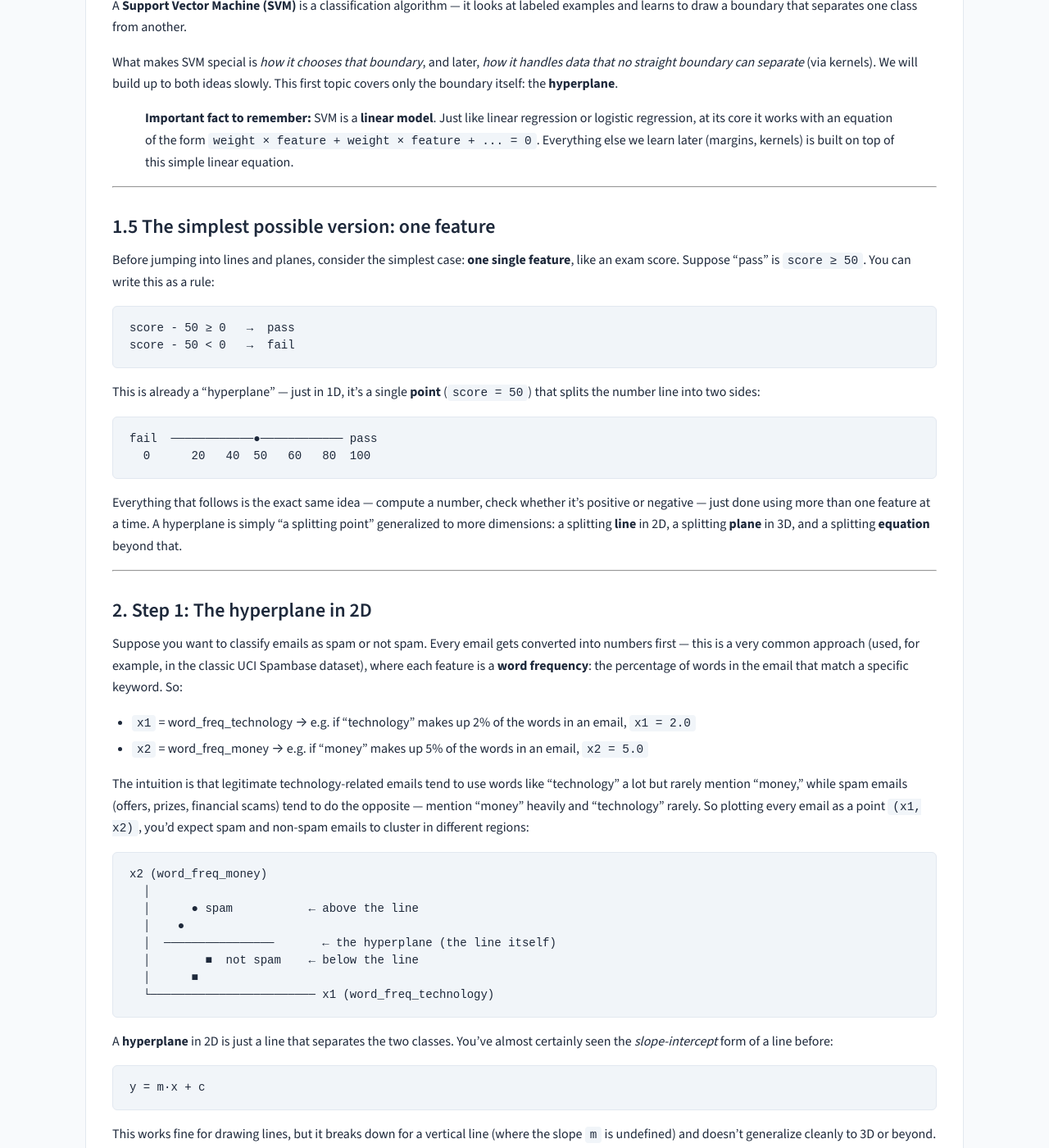
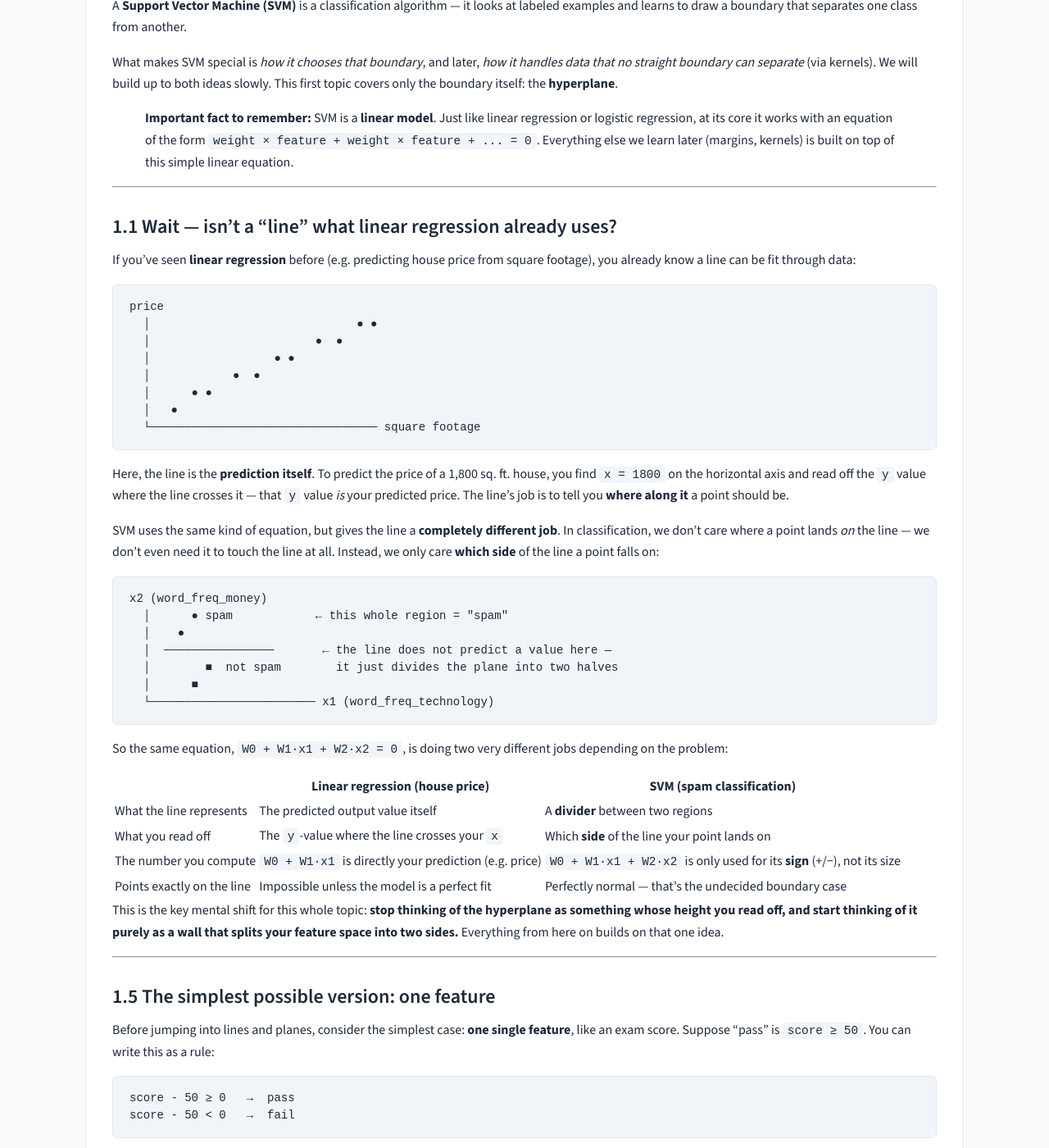
Before and after one commit to rilov/handbook, a Jekyll site: the page built from _topics/SVM Part 1 - Hyperplanes and Linear Classification.md, in a window 1280 px wide and 1400 px high, scrolled down 471 px. Shown: the whole window at 82% size. Built offline with Jekyll 4.4.1, drawn with Linux system fonts in a browser that asks for light colours; our own code applies the rules of GitHub Pages for plain Markdown files.

Commit message:
Add regression-vs-classification line intuition (house price analogy) to SVM Part 1

````diff
--- a/_topics/SVM Part 1 - Hyperplanes and Linear Classification.md
+++ b/_topics/SVM Part 1 - Hyperplanes and Linear Classification.md
@@ -28,6 +28,48 @@ A **Support Vector Machine (SVM)** is a classification algorithm — it looks at
 What makes SVM special is *how it chooses that boundary*, and later, *how it handles data that no straight boundary can separate* (via kernels). We will build up to both ideas slowly. This first topic covers only the boundary itself: the **hyperplane**.
 
 > **Important fact to remember:** SVM is a **linear model**. Just like linear regression or logistic regression, at its core it works with an equation of the form `weight × feature + weight × feature + ... = 0`. Everything else we learn later (margins, kernels) is built on top of this simple linear equation.
+
+---
+
+## 1.1 Wait — isn't a "line" what linear regression already uses?
+
+If you've seen **linear regression** before (e.g. predicting house price from square footage), you already know a line can be fit through data:
+
+```
+price
+  │                              ● ●
+  │                        ●  ●
+  │                  ● ●
+  │            ●  ●
+  │      ● ●
+  │   ●
+  └───────────────────────────────── square footage
+```
+
+Here, the line is the **prediction itself**. To predict the price of a 1,800 sq. ft. house, you find `x = 1800` on the horizontal axis and read off the `y` value where the line crosses it — that `y` value *is* your predicted price. The line's job is to tell you **where along it** a point should be.
+
+SVM uses the same kind of equation, but gives the line a **completely different job**. In classification, we don't care where a point lands *on* the line — we don't even need it to touch the line at all. Instead, we only care **which side** of the line a point falls on:
+
+```
+x2 (word_freq_money)
+  │      ● spam            ← this whole region = "spam"
+  │    ●
+  │  ────────────────       ← the line does not predict a value here —
+  │        ■  not spam        it just divides the plane into two halves
+  │      ■
+  └──────────────────────── x1 (word_freq_technology)
+```
+
+So the same equation, `W0 + W1·x1 + W2·x2 = 0`, is doing two very different jobs depending on the problem:
+
+| | Linear regression (house price) | SVM (spam classification) |
+|---|---|---|
+| What the line represents | The predicted output value itself | A **divider** between two regions |
+| What you read off | The `y`-value where the line crosses your `x` | Which **side** of the line your point lands on |
+| The number you compute | `W0 + W1·x1` is directly your prediction (e.g. price) | `W0 + W1·x1 + W2·x2` is only used for its **sign** (+/−), not its size |
+| Points exactly on the line | Impossible unless the model is a perfect fit | Perfectly normal — that's the undecided boundary case |
+
+This is the key mental shift for this whole topic: **stop thinking of the hyperplane as something whose height you read off, and start thinking of it purely as a wall that splits your feature space into two sides.** Everything from here on builds on that one idea.
 
 ---
 
````
